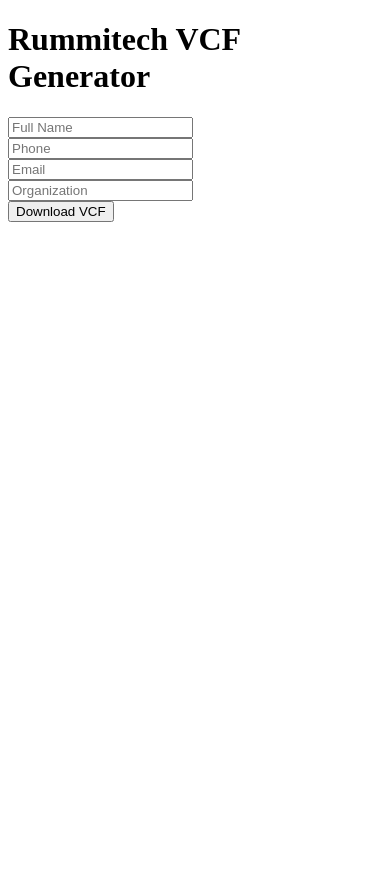
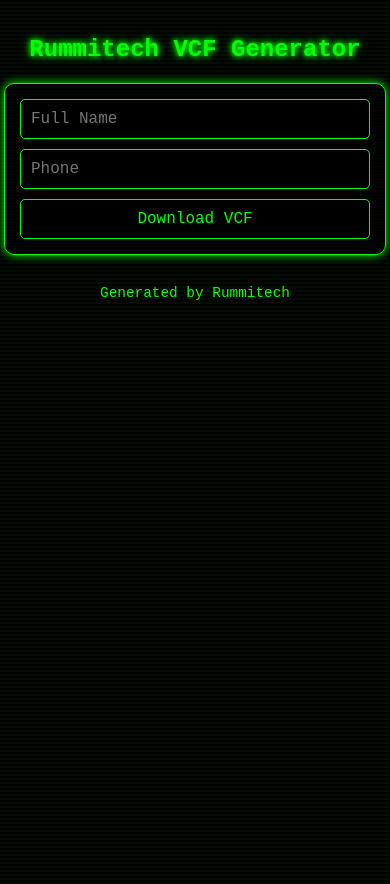
Before and after one commit to anonymous5968/Vcf-rummitech, a plain HTML site: page index.html in a window 390 px wide. Before the commit the page ends 844 px from the top, so only its background shows below. Drawn offline with Linux system fonts and the light colour scheme.

Commit message:
Refactor index.html for improved styling and structure
Updated the HTML structure and styles for the VCF Generator. Added responsive design and improved visual appearance with a green-on-black theme.

```diff
--- a/index.html
+++ b/index.html
@@ -1,18 +1,103 @@
 <!DOCTYPE html>
-<html>
+<html lang="en">
 <head>
-<meta charset="utf-8">
-<title>VCF Generator - Rummitech</title>
+<meta charset="UTF-8">
+<meta name="viewport" content="width=device-width, initial-scale=1.0">
+<title>Rummitech VCF Generator</title>
+<style>
+  /* Hacker-style green-on-black theme */
+  body {
+    margin: 0;
+    font-family: 'Courier New', monospace;
+    background-color: #000000;
+    color: #00FF00;
+    display: flex;
+    flex-direction: column;
+    align-items: center;
+    justify-content: flex-start;
+    min-height: 100vh;
+    padding: 20px;
+    background-image: repeating-linear-gradient(
+      0deg,
+      rgba(0,255,0,0.05) 0px,
+      rgba(0,255,0,0.05) 2px,
+      transparent 2px,
+      transparent 4px
+    );
+  }
+
+  h1 {
+    text-align: center;
+    font-size: 2rem;
+    margin-bottom: 20px;
+    text-shadow: 0 0 5px #00FF00, 0 0 10px #00FF00;
+  }
+
+  form {
+    display: flex;
+    flex-direction: column;
+    gap: 15px;
+    width: 100%;
+    max-width: 400px;
+    background-color: rgba(0,0,0,0.6);
+    padding: 20px;
+    border: 1px solid #00FF00;
+    border-radius: 10px;
+    box-shadow: 0 0 10px #00FF00;
+  }
+
+  input, button {
+    padding: 10px;
+    border: 1px solid #00FF00;
+    border-radius: 5px;
+    background-color: #000000;
+    color: #00FF00;
+    font-family: monospace;
+    font-size: 1rem;
+  }
+
+  input:focus {
+    outline: none;
+    box-shadow: 0 0 5px #00FF00;
+  }
+
+  button {
+    cursor: pointer;
+    background-color: #000000;
+    transition: all 0.2s;
+  }
+
+  button:hover {
+    background-color: #00FF00;
+    color: #000000;
+    font-weight: bold;
+  }
+
+  footer {
+    margin-top: auto;
+    text-align: center;
+    font-size: 0.9rem;
+    color: #00FF00;
+    margin-top: 30px;
+  }
+
+  @media(max-width: 500px) {
+    h1 { font-size: 1.5rem; }
+    form { padding: 15px; gap: 10px; }
+  }
+</style>
 </head>
 <body>
+
 <h1>Rummitech VCF Generator</h1>
+
 <form id="vcfForm">
-  <input type="text" name="fn" placeholder="Full Name" required><br>
-  <input type="text" name="tel" placeholder="Phone"><br>
-  <input type="email" name="email" placeholder="Email"><br>
-  <input type="text" name="org" placeholder="Organization"><br>
+  <input type="text" name="fn" placeholder="Full Name" required>
+  <input type="text" name="tel" placeholder="Phone">
   <button type="submit">Download VCF</button>
 </form>
+
+<footer>Generated by Rummitech</footer>
 
 <script>
 document.getElementById('vcfForm').addEventListener('submit', e => {
@@ -24,8 +109,6 @@
     "VERSION:3.0",
     `FN:${escapeVal(data.fn)}`,
     data.tel ? `TEL;TYPE=CELL:${escapeVal(data.tel)}` : "",
-    data.email ? `EMAIL;TYPE=INTERNET:${escapeVal(data.email)}` : "",
-    data.org ? `ORG:${escapeVal(data.org)}` : "",
     "END:VCARD"
   ].filter(Boolean).join("\r\n") + "\r\n";
 
@@ -38,6 +121,6 @@
   URL.revokeObjectURL(url);
 });
 </script>
+
 </body>
-
 </html>
```
